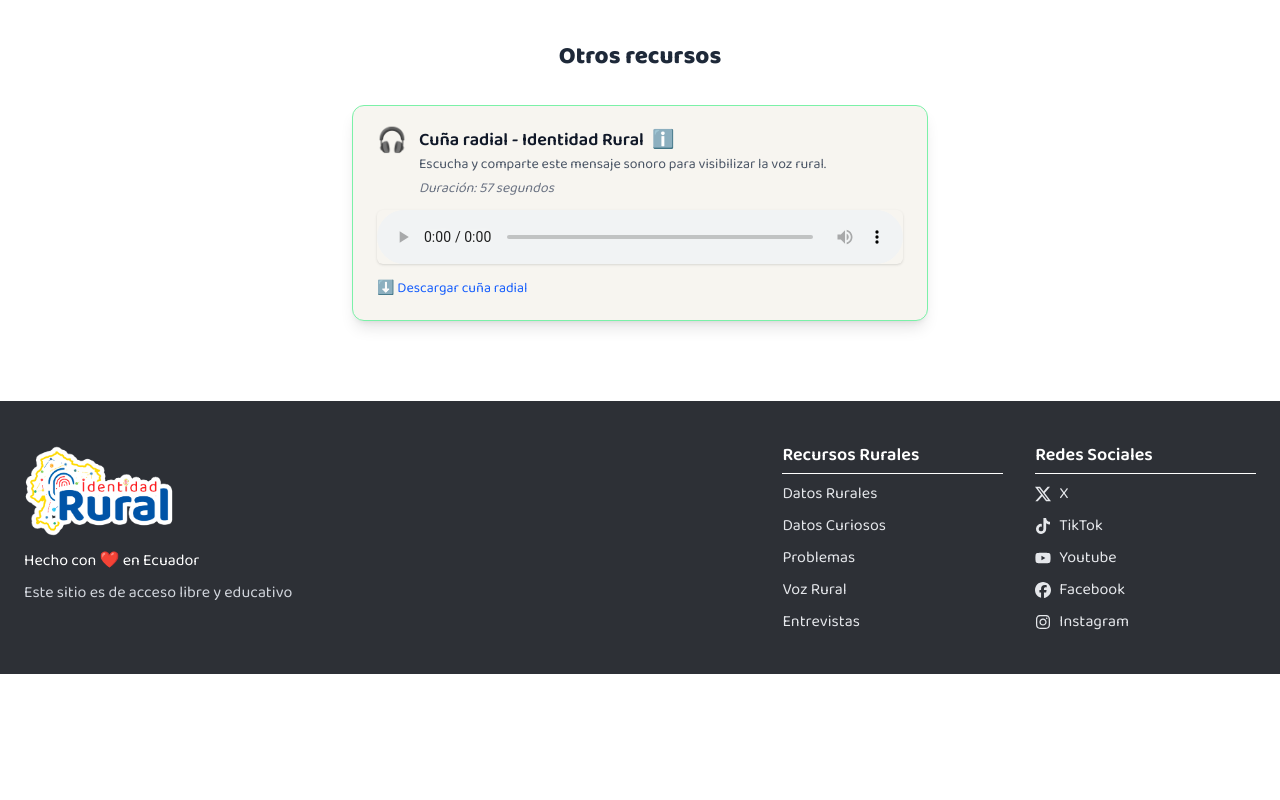
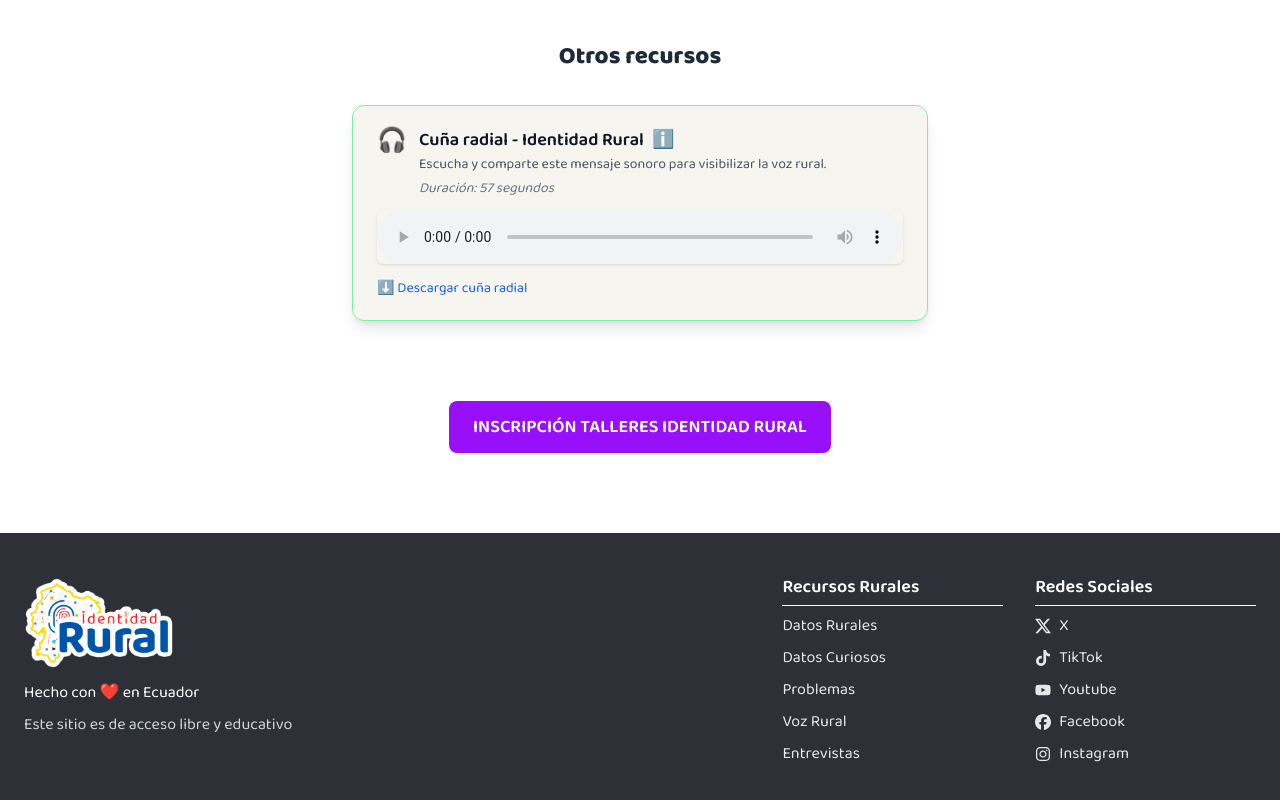
Before and after one commit to KevinYuvi/ConagopareWeb, a Next.js app: page /Difunde in a window 1280 px wide. Shown: the part 1976-2776 px from the top of the page. Before the commit the page ends 2650 px from the top, so only its background shows below. Built offline with nearby package versions, Linux system fonts and the light colour scheme.

Commit message:
Agregamos segundo formulario

```diff
--- a/src/app/Difunde/page.tsx
+++ b/src/app/Difunde/page.tsx
@@ -29,6 +29,8 @@ const elementos: Elemento[] = [
 ];
 
 export default function Difunde() {
+  const [showForm2, setShowForm2] = useState(false);
+
   const [selectedItem, setSelectedItem] = useState<Elemento | null>(null);
 
   return (
@@ -175,6 +177,7 @@ export default function Difunde() {
 
       {/* Modal de visualización */}
       <AnimatePresence>
+
         {selectedItem && (
           <motion.div
             className="fixed inset-0 bg-white/60 backdrop-blur-sm flex items-center justify-center z-50"
@@ -207,6 +210,38 @@ export default function Difunde() {
           </motion.div>
         )}
       </AnimatePresence>
+      <div className="mt-20 text-center">
+  <button
+    onClick={() => setShowForm2(!showForm2)}
+    className="bg-purple-600 text-white px-6 py-3 rounded-lg text-lg font-semibold hover:bg-purple-700 transition duration-300"
+  >
+    {showForm2 ? "Ocultar formulario" : "INSCRIPCIÓN TALLERES IDENTIDAD RURAL"}
+  </button>
+
+  {showForm2 && (
+    <>
+      <h2 className="text-2xl font-bold text-center text-gray-800 mb-4 mt-12">
+        Segundo formulario del taller
+      </h2>
+      <div className="w-full aspect-[4/3] max-w-3xl mx-auto">
+        <iframe
+          src="https://docs.google.com/forms/d/e/1FAIpQLScfcO9HF_6rrsNssy2qIRagbIY5U6ZGZM-OESjATlklIuKoag/viewform?embedded=true"
+          width="100%"
+          height="800"
+          frameBorder="0"
+          className="w-full rounded-xl border"
+          allowFullScreen
+          title="Segundo formulario"
+        >
+          Cargando…
+        </iframe>
+      </div>
+    </>
+  )}
+</div>
+
     </div>
+
+
   );
 }
```
